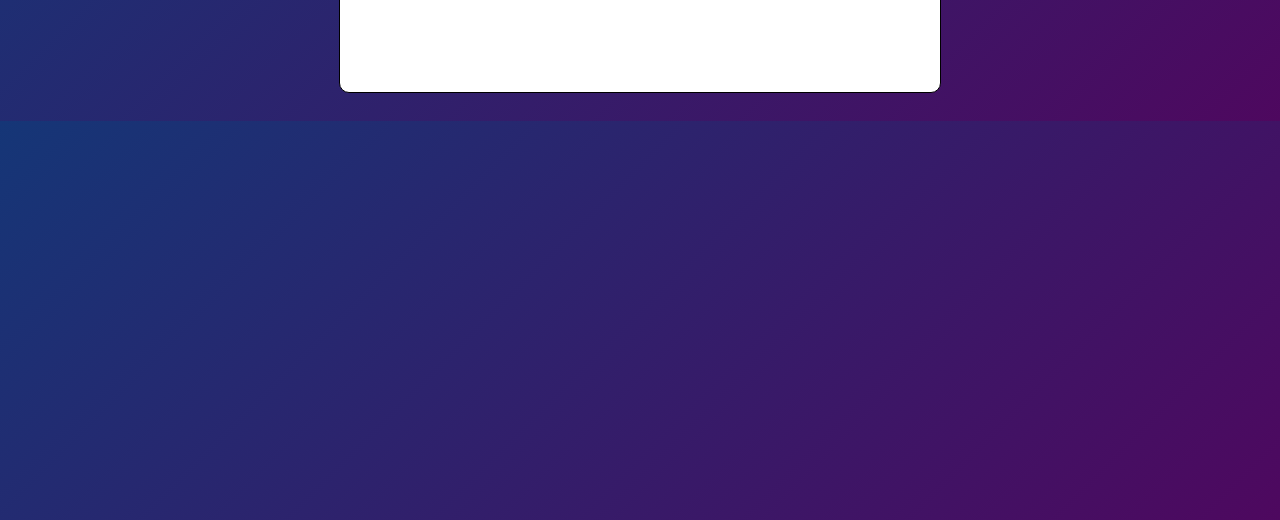
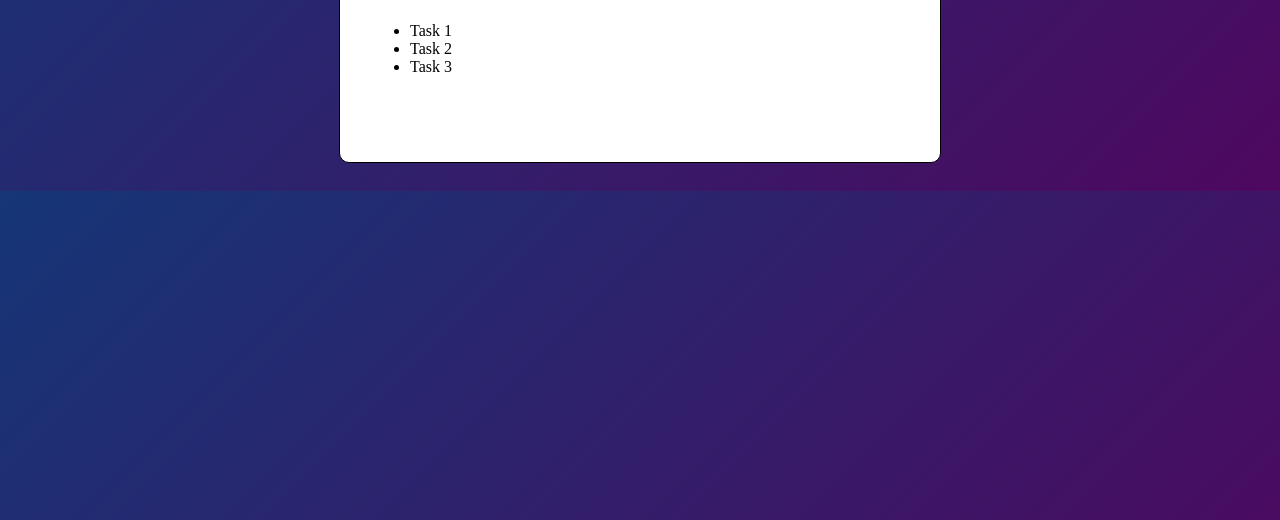
Before and after one commit to Solomon-Gachure/ToDoListApp, a plain HTML site: page index.html in a window 1280 px wide. Shown: the part 280-800 px from the top of the page. Drawn offline with Linux system fonts and the light colour scheme.

Commit message:
List added for the JS side

```diff
--- a/index.html
+++ b/index.html
@@ -14,7 +14,6 @@
             <div class="area">
                 <h1>To-Do List</h1>
                 <div class="img"><img src="imgs/notepad.jpg"></div>
-
             </div>
             <div class="ib">
                 <input class="input" type="text" placeholder="Add Your Task">
@@ -22,6 +21,11 @@
             </div>
 
         </div>
+        <ul id="list-cont">
+            <li>Task 1</li>
+            <li>Task 2</li>
+            <li>Task 3</li>
+        </ul>
     </div>
 
 </body>
```
